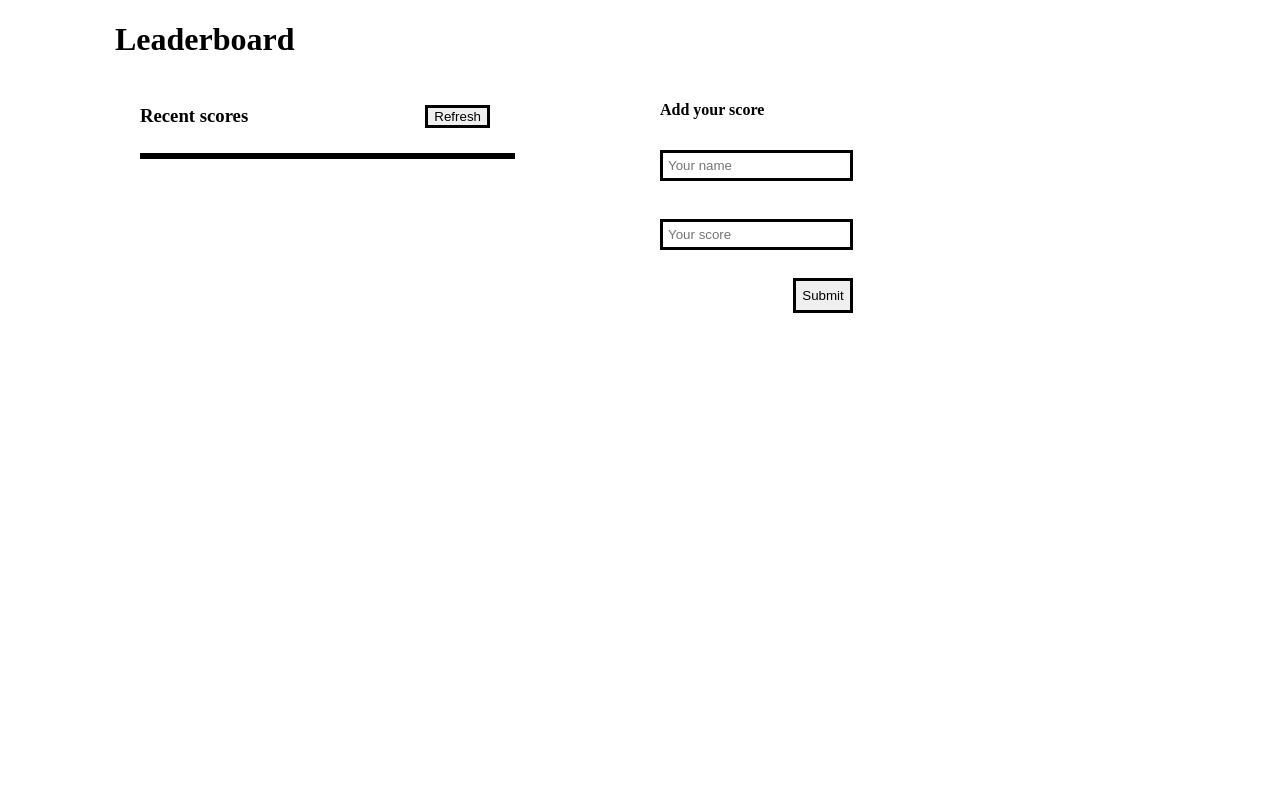
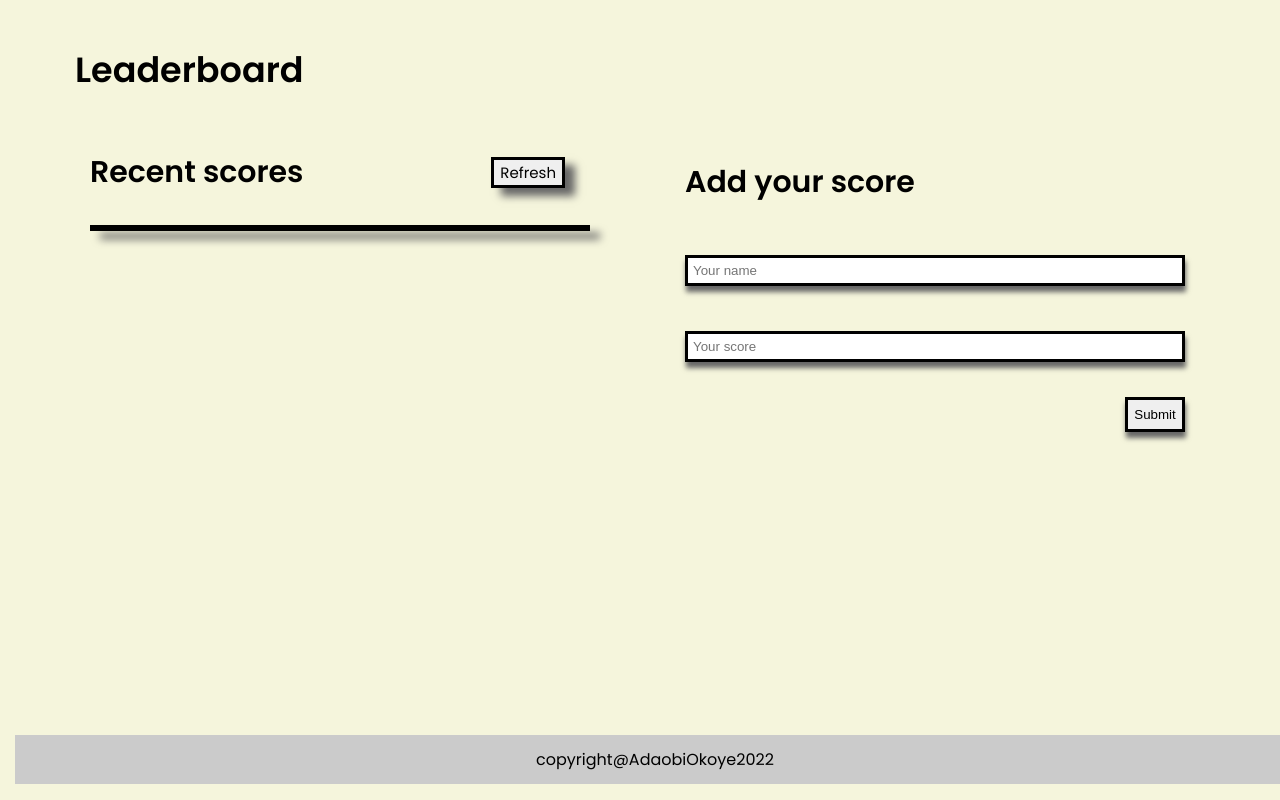
Before and after one commit to Adanzeakonobi/Leaderboard, a website built with webpack: page src/template.html in a window 1280 px wide. Built offline with nearby package versions, Linux system fonts and the light colour scheme; no server answers.

Commit message:
Added additional styling

```diff
--- a/src/style.css
+++ b/src/style.css
@@ -1,23 +1,43 @@
+@import url("https://fonts.googleapis.com/css2?family=Poppins:ital,wght@0,300;0,400;0,500;0,600;1,300;1,400;1,500&display=swap");
+
 body {
   margin: 15px;
+  background-color: beige;
 }
 
 h1,
+h3,
+h4 {
+  display: flex;
+  font-family: "Poppins", sans-serif;
+}
+
+h1 {
+  font-size: 35px;
+}
+
 h3 {
-  display: flex;
+  font-size: 30px;
+}
+
+h4 {
+  font-size: 30px;
 }
 
 .title {
-  margin-left: 100px;
+  margin-left: 60px;
+  padding-top: 20px;
 }
 
 .leadermain {
   display: flex;
+  font-family: "Poppins", sans-serif;
+  font-size: 16px;
 }
 
 section {
-  width: 30%;
-  margin: 0 10%;
+  width: 40%;
+  margin: 0 6%;
 }
 
 header {
@@ -30,6 +50,7 @@ header {
   margin: 0;
   padding: 0;
   border: 3px solid;
+  box-shadow: 10px 8px 8px rgb(103 103 103);
 }
 
 .list-item p {
@@ -39,7 +60,8 @@ header {
 .form {
   display: flex;
   flex-direction: column;
-  margin: 0 250px 0 20px;
+  margin: 0 30px 0 20px;
+  width: 40%;
 }
 
 .refresh {
@@ -50,13 +72,17 @@ header {
 
 .refresh-button {
   margin: 25px;
+  font-family: "Poppins", sans-serif;
+  font-size: 15px;
   border: 3px solid black;
+  box-shadow: 10px 8px 8px rgb(103 103 103);
 }
 
 .input-field {
   margin: 10px 0;
   padding: 5px;
   border: 3px solid black;
+  box-shadow: 1px 6px 5px rgb(103 103 103);
 }
 
 .sub-btn {
@@ -64,8 +90,20 @@ header {
   height: 35px;
   align-self: flex-end;
   border: 3px solid black;
+  box-shadow: 1px 6px 5px rgb(103 103 103);
 }
 
 li:nth-child(odd) {
   background-color: rgb(226, 222, 222);
 }
+
+.footer-p {
+  font-family: "Poppins", sans-serif;
+  font-size: 16px;
+  text-align: center;
+  padding: 12px 0;
+  background-color: rgb(203, 203, 203);
+  position: absolute;
+  bottom: 0;
+  width: 100%;
+}
--- a/src/template.html
+++ b/src/template.html
@@ -23,5 +23,8 @@
             <button type="submit" value="Submit" id="sub-btn" class="sub-btn">Submit</button>
         </form>
     </main>
+    <footer>
+        <p class="footer-p">copyright@AdaobiOkoye2022</p>
+    </footer>
 </body>
 </html>
```
Also changed, not shown: dist/index.html, dist/main.js.
